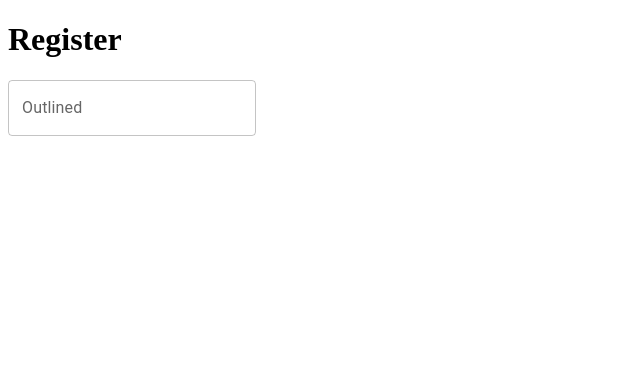
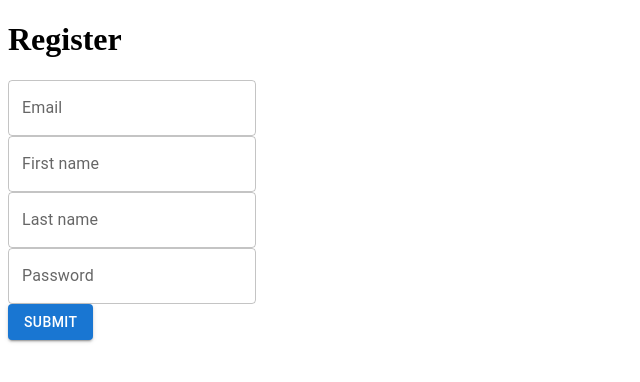
Before and after one commit to nadeemparokkot/chat-app-frontend-react, a React (Create React App) app: page / in a window 1280 px wide. Shown: the top 382 px of the page, without its empty margins (0-640 px from the left). Built offline with nearby package versions, Linux system fonts and the light colour scheme; the HTML template or start-up script is replaced by a standard one.

Commit message:
created a basic user register form next have to setup API endpoind for User registration

```diff
--- a/src/Components/Register.jsx
+++ b/src/Components/Register.jsx
@@ -1,13 +1,30 @@
 import React from 'react'
-import TextField from '@mui/material/TextField';
+import { TextField } from '@mui/material/';
+import { Button } from '@mui/material';
 
 function Register() {
-  return (
-    <div className='container text-center'>
-        <h1>Register</h1>
-        <TextField id="outlined-basic" label="Outlined" variant="outlined" />
-    </div>
-  )
+    return (
+        <>
+        <div className='container text-center'>
+            <h1>Register</h1>
+            <div className='mt-3'>
+                <TextField id="email" type='email' label="Email" variant="outlined" />
+            </div>
+            <div className='mt-3'>
+                <TextField id="first_name" type="text" label="First name" variant="outlined" />
+            </div>
+            <div className='mt-3'>
+                <TextField id="last_name" type="text" label="Last name" variant="outlined" />
+            </div>
+            <div className='mt-3'>
+                <TextField id="password" type='password' label="Password" variant="outlined" />
+            </div>
+            <div className='mt-3'>
+                <Button variant="contained">Submit</Button>
+            </div>
+        </div>
+        </>
+    )
 }
 
 export default Register
```
